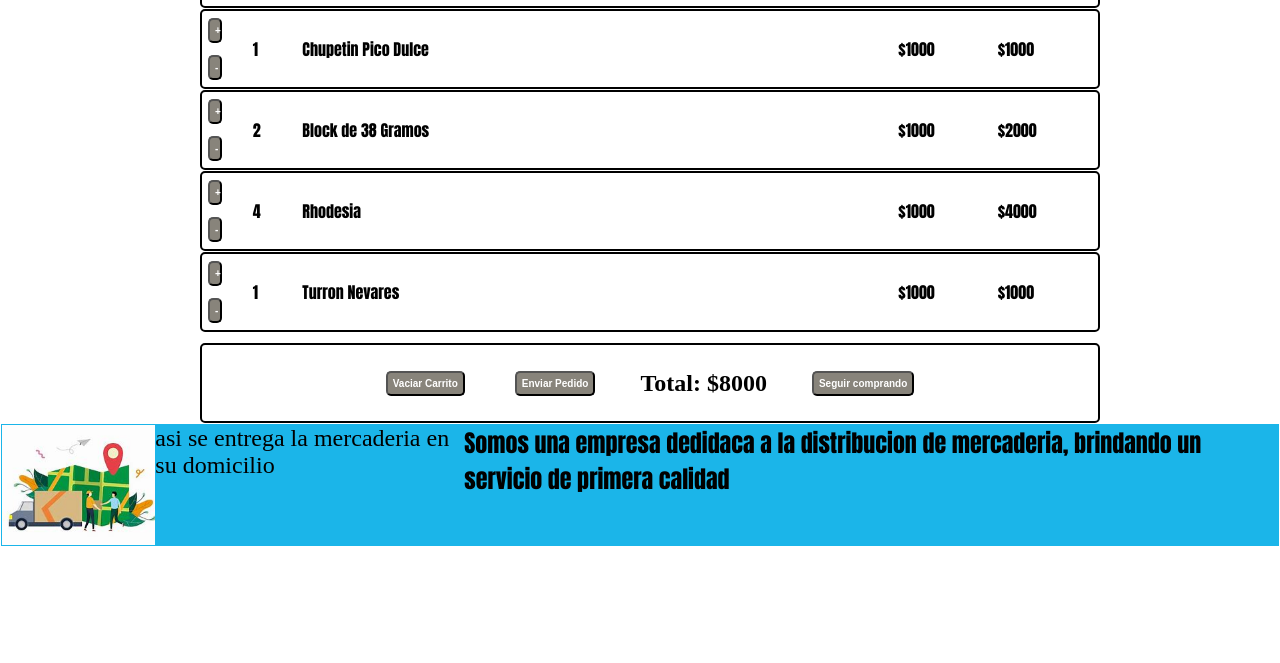
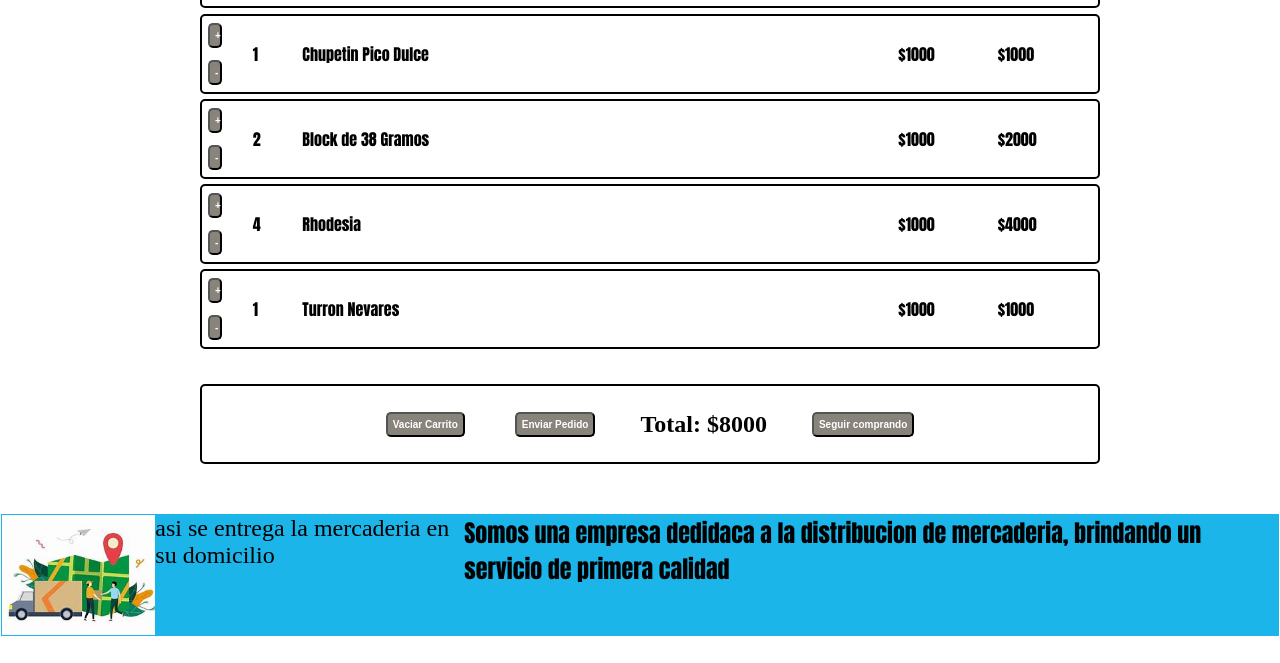
Before and after one commit to Yamilmoncau/comision59920-yamilmoncau, a plain HTML site: page pages/carrito.html in a window 1280 px wide. Shown: the part 137-800 px from the top of the page. Drawn offline with Linux system fonts and the light colour scheme.

Commit message:
arreglos en css

```diff
--- a/css/stiles.css
+++ b/css/stiles.css
@@ -285,6 +285,7 @@ main h1{
 .CardItemsCarrito{
     display: flex;
     justify-content: center;
+    margin-bottom: 5px;
 }
 .itemsCarrito{
     list-style: none;
@@ -328,7 +329,7 @@ main h1{
 }
 .cardProdCarrito{
     margin-left: 20px;
-    margin-bottom: 1px;
+    margin-bottom: 5px;
     padding: 1px;
     border: 2px solid black;
     border-radius: 5px;
@@ -369,6 +370,8 @@ main h1{
 .cardTotalPedido{
     display: flex;
     justify-content: center;
+    margin-top: 20px;
+    margin-bottom: 50px;
 }
 .totalPedido{
     margin-top: 10px;
@@ -416,6 +419,7 @@ main h1{
     flex-direction: column;
     flex-wrap: wrap;
     justify-content: center;
+    align-content: center;
     gap: 30px;
     margin: auto;
 }
```
